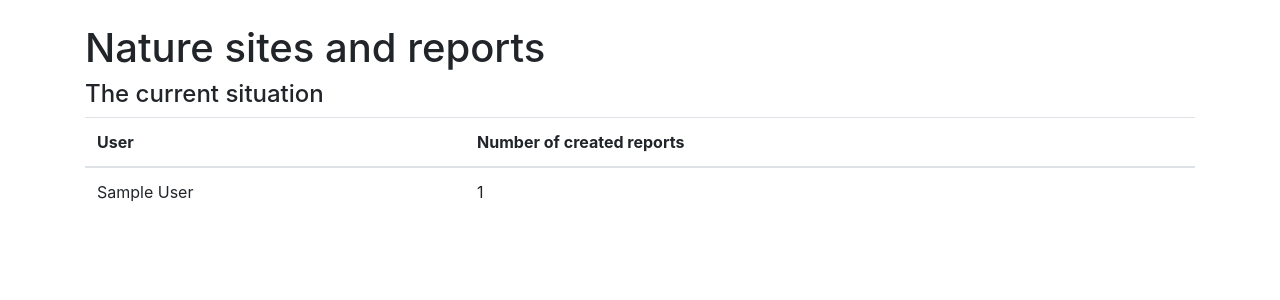
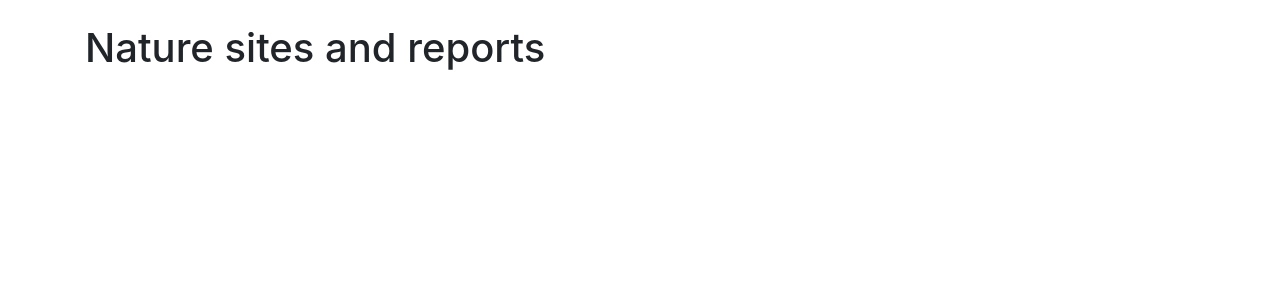
Before and after one commit to olgaviho/naytteidenKerays, a Flask app: page / in a window 1280 px wide. Shown: the part 56-356 px from the top of the page. Run offline with Flask 2, Linux system fonts and the light colour scheme; tables that the repository leaves empty hold one stand-in row (values such as "Sample post"); some libraries are stand-ins or nearby versions.

Commit message:
removed one method

```diff
--- a/application/templates/index.html
+++ b/application/templates/index.html
@@ -3,25 +3,6 @@
 {% block body %}
 <p class="h1">Nature sites and reports</p>
 
-{% if users_and_reports is defined %}
-<p class="h4">The current situation</p>
 
-<table class="table">
-  <thead>
-    <tr>
-      <th scope="col">User</th>
-      <th scope="col">Number of created reports</th>
-    </tr>
-  </thead>
-  <tbody>
-    {% for user in users_and_reports %}
-    <tr>
-      <td> {{user.name}}</td>
-      <td> {{user.amount}}</td>
-    </tr>
-    {% endfor %}
-  </tbody>
-</table>
 
-{% endif %}
 {% endblock %}
--- a/application/views.py
+++ b/application/views.py
@@ -4,4 +4,4 @@ from application.auth.models import User
 
 @app.route("/")
 def index():
-    return render_template("index.html", users_and_reports=User.how_many_reports_users_have_created())
+    return render_template("index.html")
```
